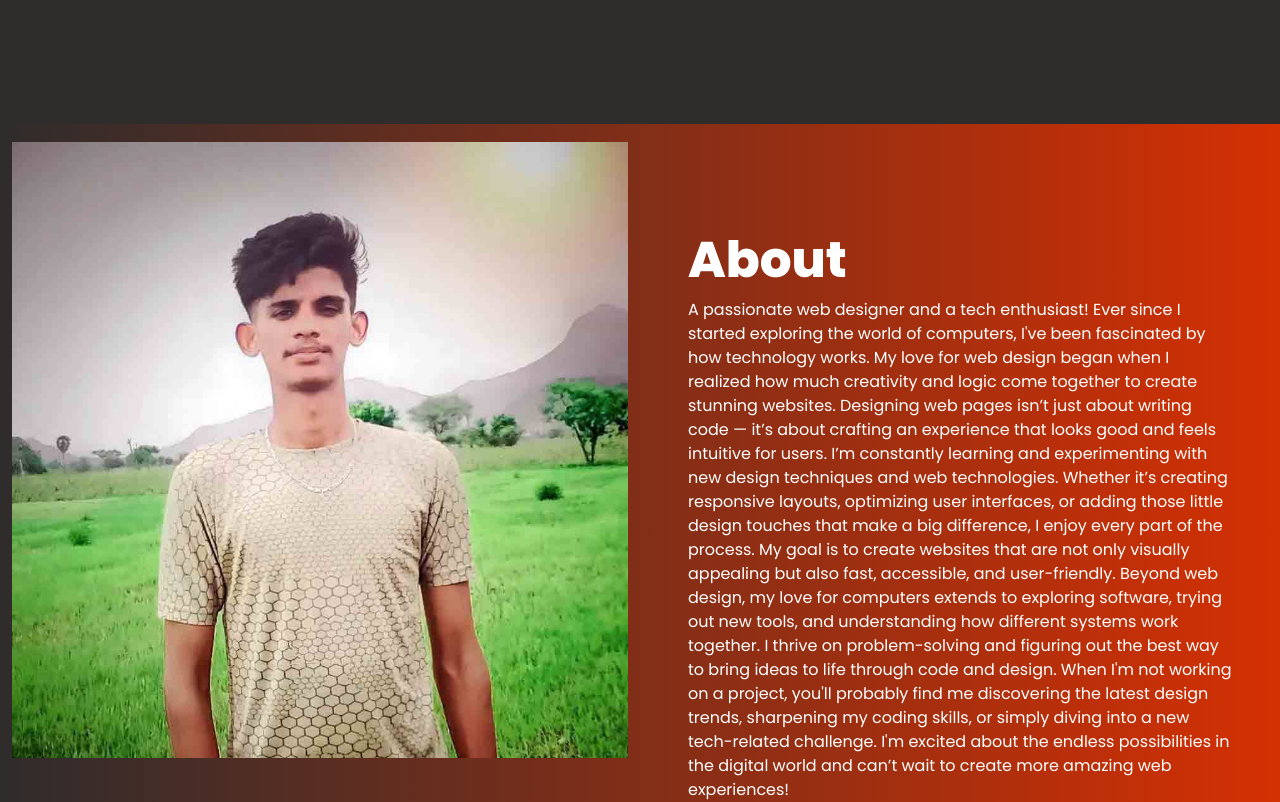
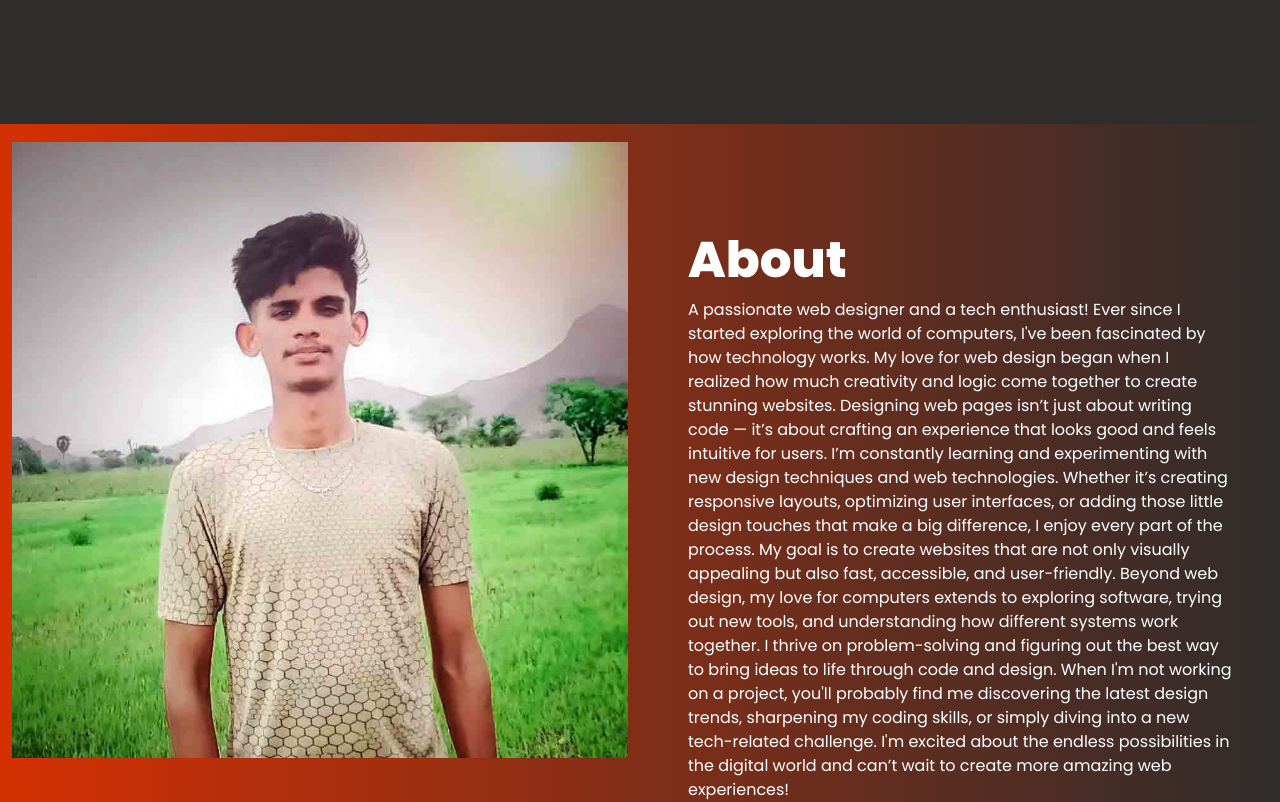
Before and after one commit to YOGESH20051/portfolio, a plain HTML site: page index.html in a window 1280 px wide. Shown: the part 740-1542 px from the top of the page. Drawn offline with nearby package versions, Linux system fonts and the light colour scheme; a web font is replaced by a local one.

Commit message:
Update style.css

```diff
--- a/nav/style.css
+++ b/nav/style.css
@@ -92,7 +92,7 @@ section{
 /*******about*******/
 
 #about{
-    background: linear-gradient(to right,#2f2c2c,#d43003 100%  );
+    background: linear-gradient(to left,#2f2c2c,#d43003 100%  );
 
 }
 
```
